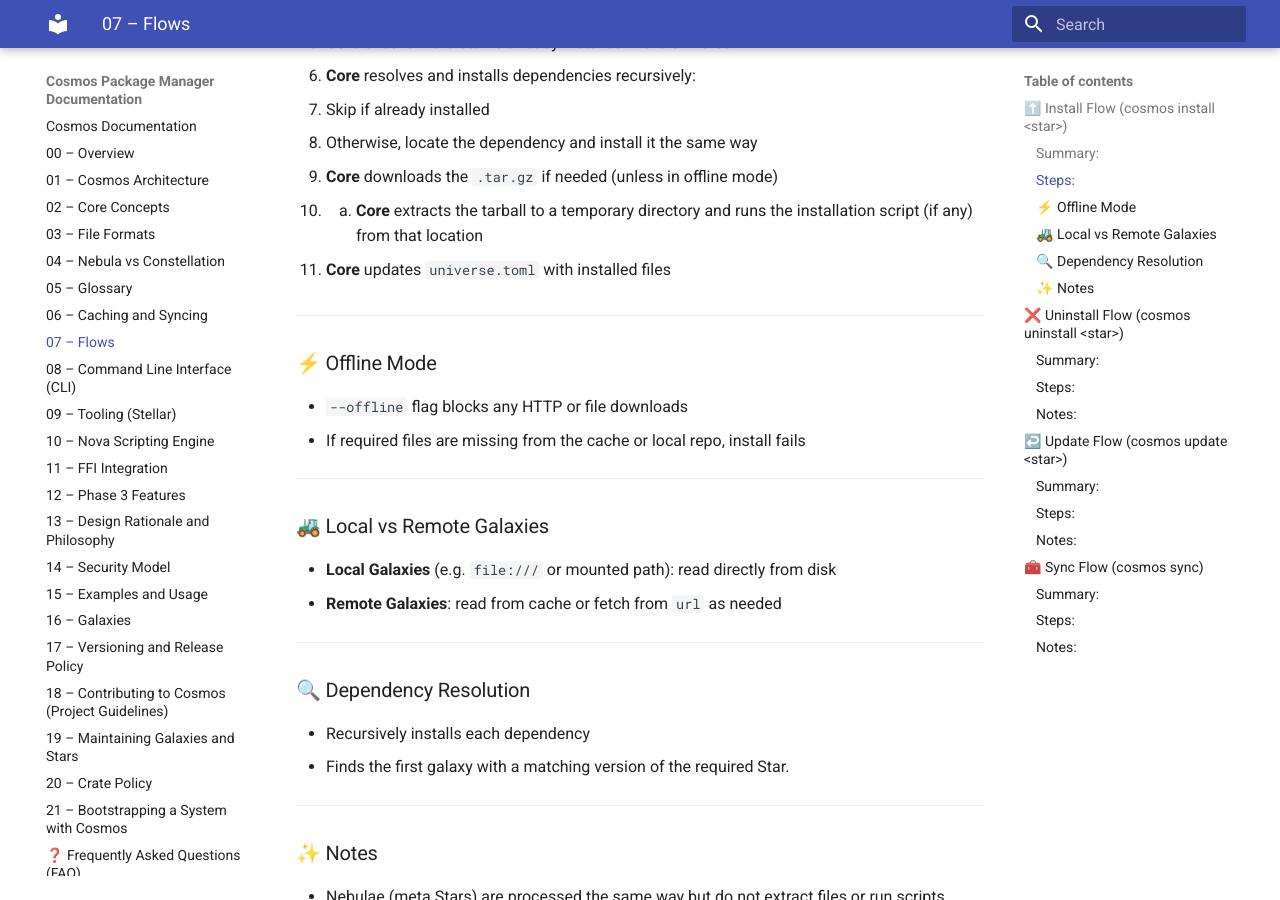
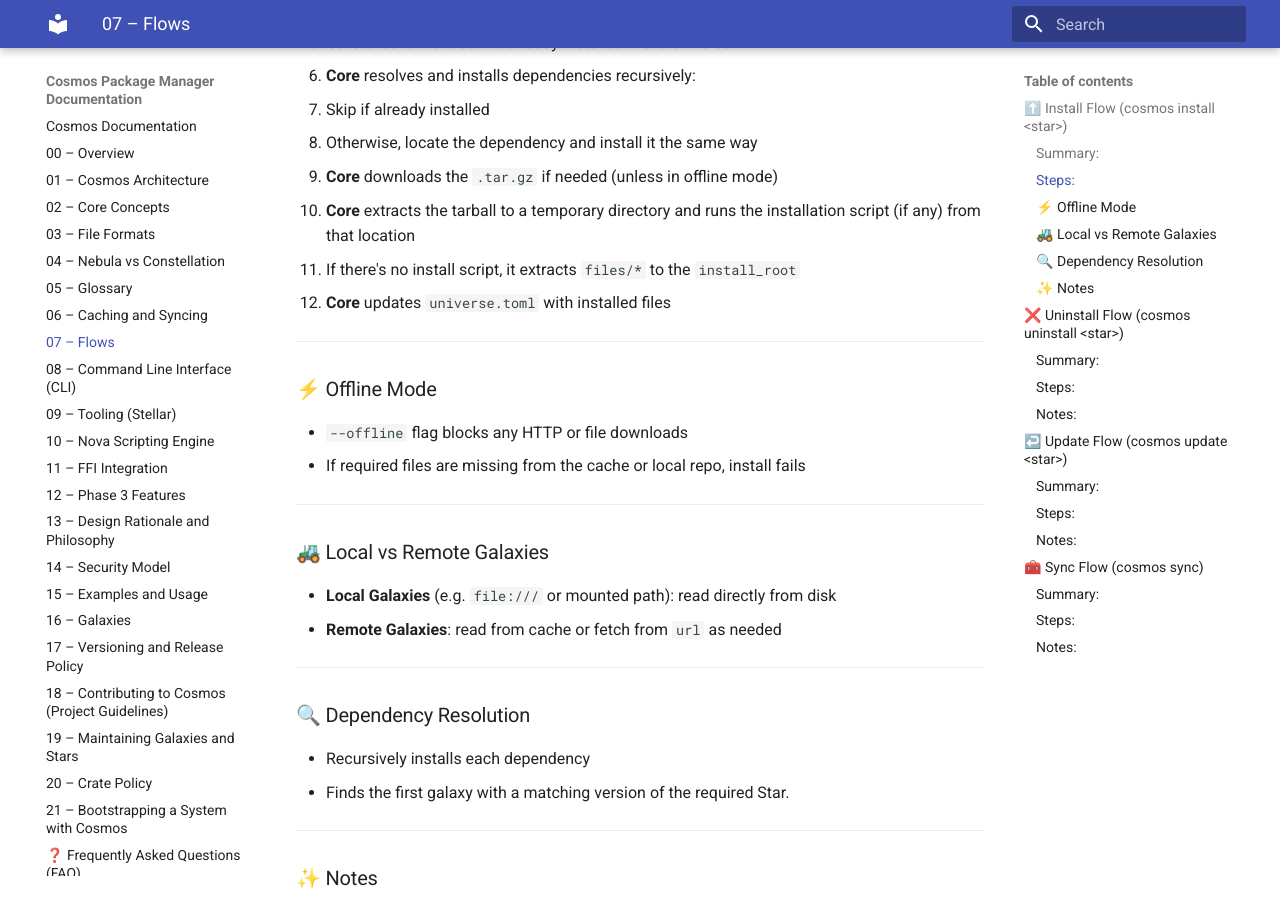
Before and after one commit to cosmospkg/cosmos-docs, an MkDocs documentation site: the page built from docs/07-Flows.md, in a window 1280 px wide and 900 px high, scrolled down 679 px. Built offline with MkDocs 1.6.1 and Material for MkDocs 9.7.7, drawn with Linux system fonts in a browser that asks for light colours.

Commit message:
new docs with edits about install flow

```diff
--- a/docs/07-Flows.md
+++ b/docs/07-Flows.md
@@ -19,9 +19,9 @@
    - Skip if already installed
    - Otherwise, locate the dependency and install it the same way
 7. **Core** downloads the `.tar.gz` if needed (unless in offline mode)
-8. 8. **Core** extracts the tarball to a temporary directory and runs the installation script (if any) from that location
-
-9. **Core** updates `universe.toml` with installed files
+8. **Core** extracts the tarball to a temporary directory and runs the installation script (if any) from that location
+9. If there's no install script, it extracts `files/*` to the `install_root`
+10. **Core** updates `universe.toml` with installed files
 
 ---
 
```
